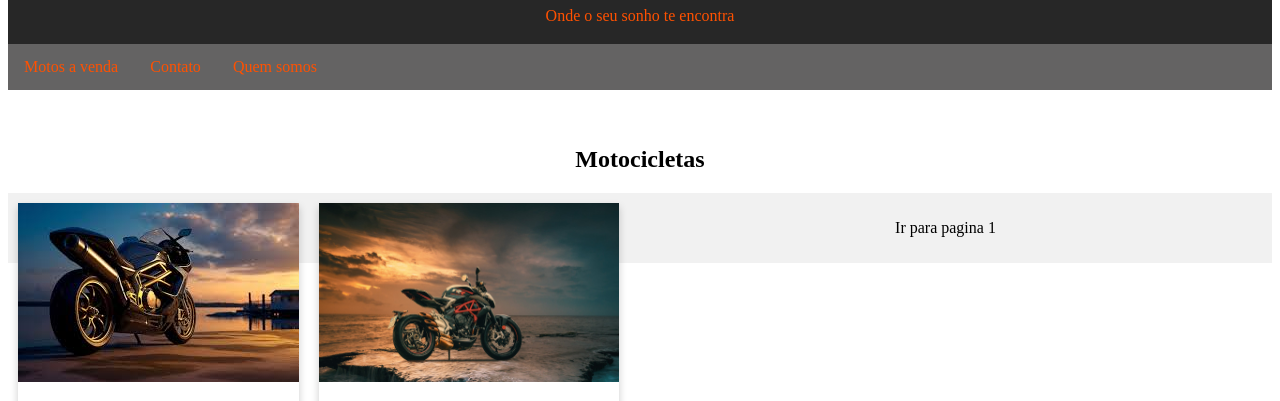
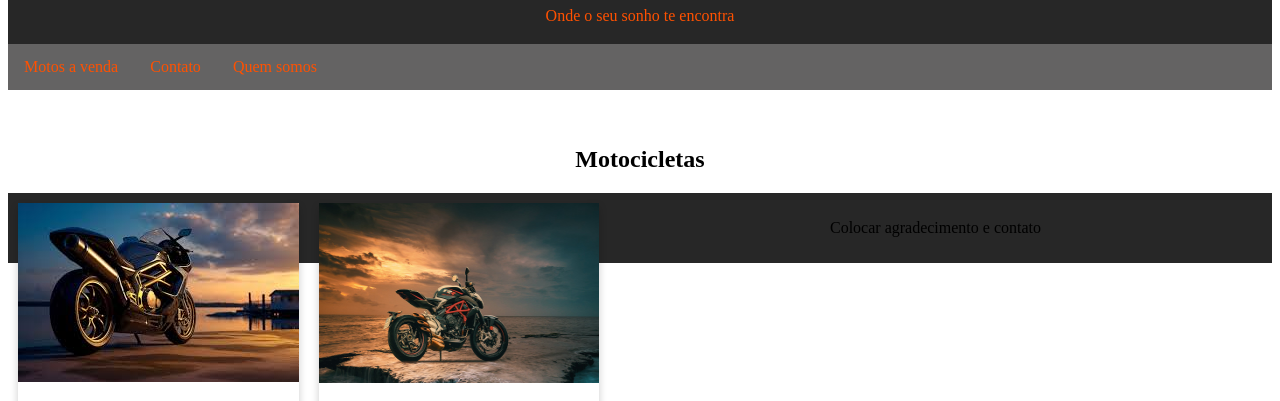
Before and after one commit to JvCezarino/JvChtml, a plain HTML site: page Index.html in a window 1280 px wide. Shown: the part 84-485 px from the top of the page. Drawn offline with Linux system fonts and the light colour scheme.

Commit message:
Versão 1.3

```diff
--- a/CSS/style.css
+++ b/CSS/style.css
@@ -18,9 +18,10 @@
     text-decoration: none;
   }
   .footer {
-    background-color: #f1f1f1;
+    background-color: rgba(0, 0, 0, 0.849);
     padding: 10px;
     text-align: center;
+    position: bottomleft;
   }
 
   .card {
--- a/Index.html
+++ b/Index.html
@@ -29,16 +29,14 @@
 </div>
 
 <div class="card">
-  <img src="CSS/moto2.jpg" alt="Dragster" style="width: 300px; height: 179px;">
+  <img src="CSS/moto2.jpg" alt="Dragster" style="width: 280px; height: 180px;">
   <h1>Dragster</h1>
   <p class="price">€18.900</p>
   <p>Produto do exterior</p>
   <p><button>Comprar</button></p>
 </div>
-
-      <div class="footer">
-        <p>Ir para pagina 1</p>
-      </div>
-
+<div class="footer">
+  <p>Colocar agradecimento e contato</p>
+</div>
 </body>
 </html>
```
